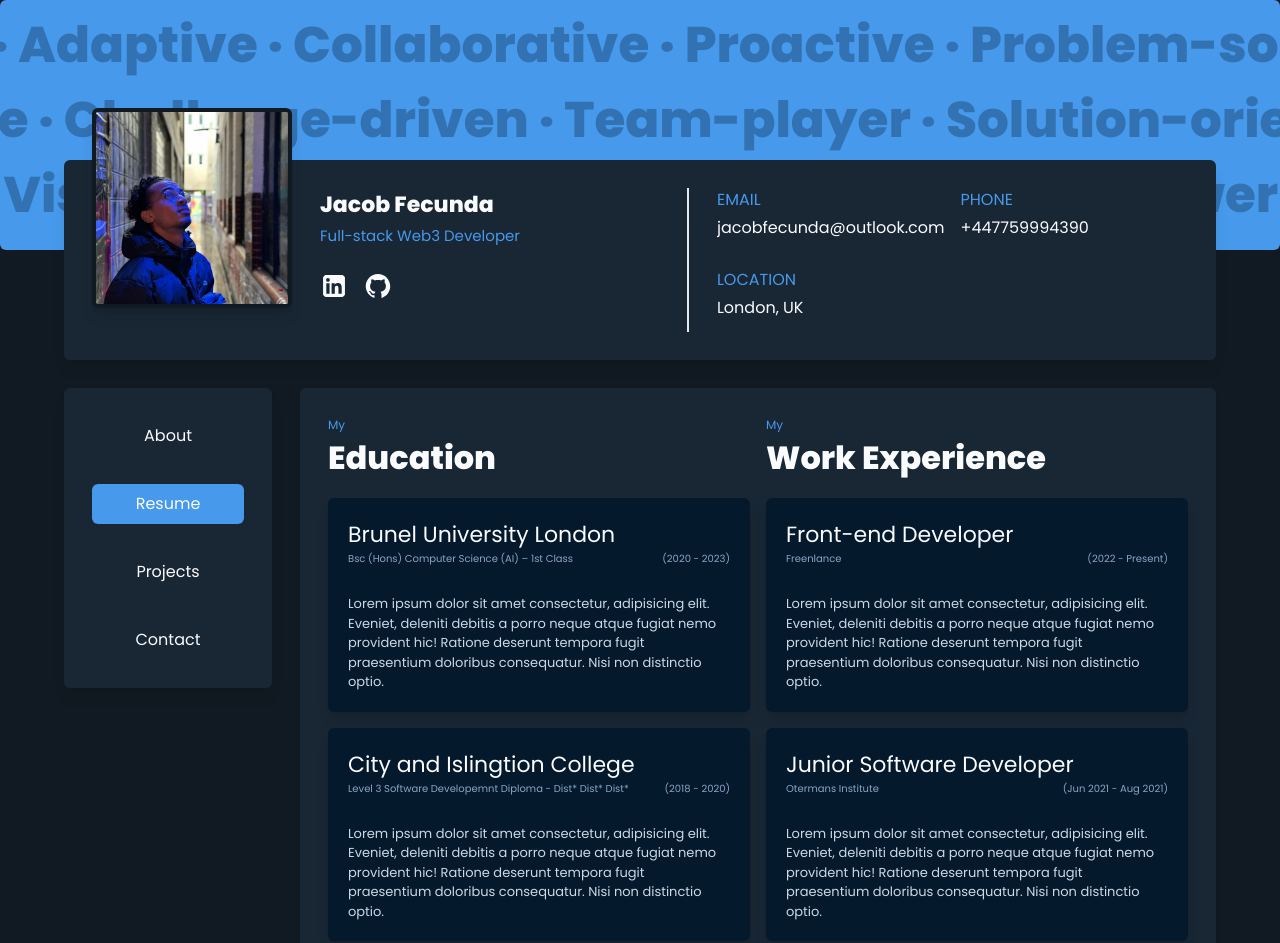
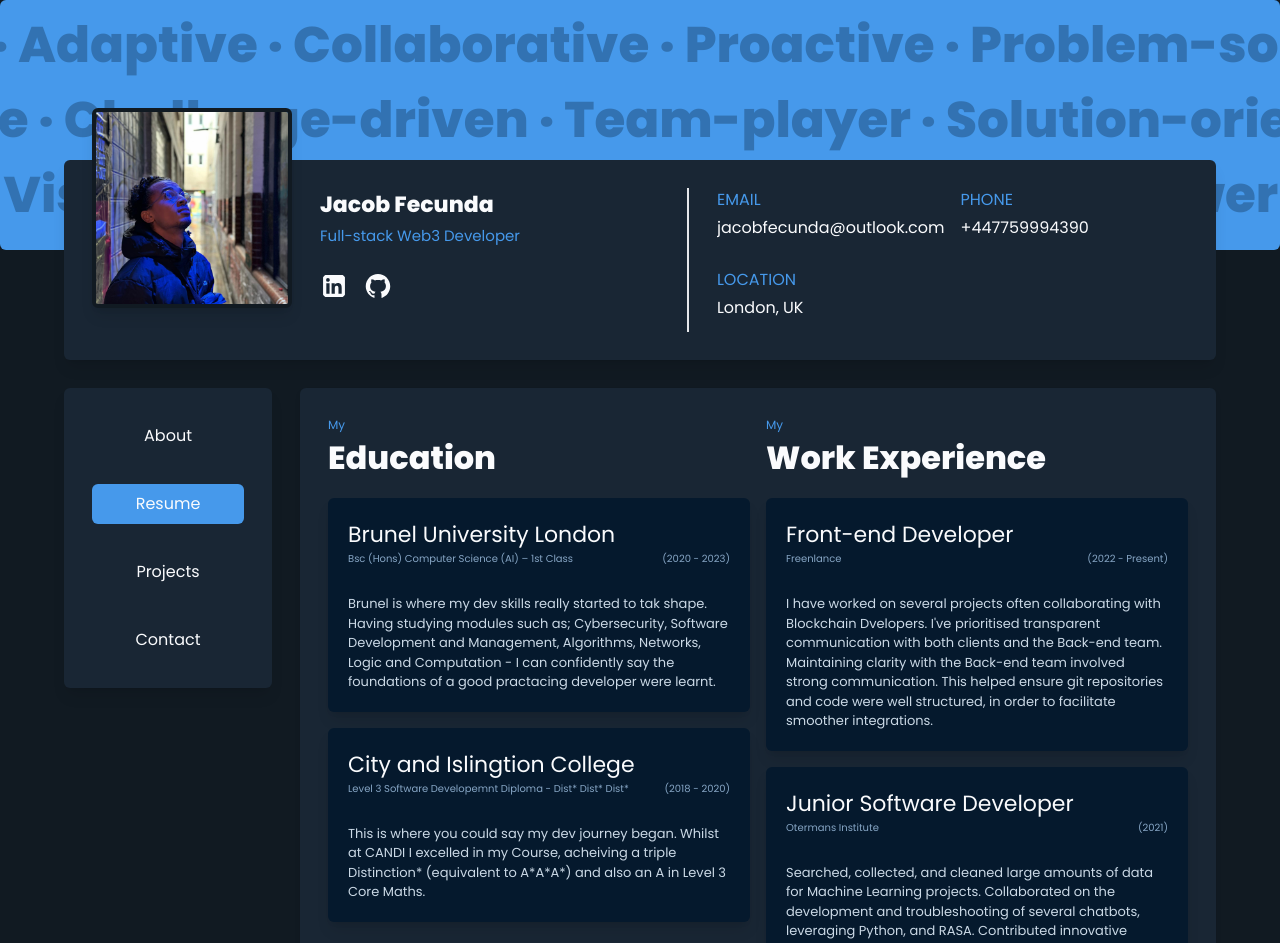
Before and after one commit to bg5fxp-JF/my-portfolio-v2, a Next.js app: page /resume in a window 1280 px wide. Shown: the top 943 px of the page. Built offline with nearby package versions, Linux system fonts and the light colour scheme.

Commit message:
small changes

```diff
--- a/src/app/resume/components/EducationCard.js
+++ b/src/app/resume/components/EducationCard.js
@@ -1,6 +1,6 @@
 export default function EducationCard({ school, qualification, date, desc }) {
 	return (
-		<div className="flex flex-col w-full gap-7  bg-primary-content p-5 rounded-md shadow-lg">
+		<div className="flex flex-col w-full gap-7 bg-primary-content p-5 rounded-md shadow-lg">
 			<div>
 				<h4 className="text-2xl text-copy">{school}</h4>
 				<div className="flex justify-between">
--- a/src/constants/index.js
+++ b/src/constants/index.js
@@ -68,13 +68,13 @@ export const education = [
 		school: "Brunel University London",
 		qualification: "Bsc (Hons) Computer Science (AI) – 1st Class",
 		date: "(2020 - 2023)",
-		desc: "Lorem ipsum dolor sit amet consectetur, adipisicing elit. Eveniet, deleniti debitis a porro neque atque fugiat nemo provident hic! Ratione deserunt tempora fugit praesentium doloribus consequatur. Nisi non distinctio optio.",
+		desc: "Brunel is where my dev skills really started to tak shape. Having studying modules such as; Cybersecurity, Software Development and Management, Algorithms, Networks, Logic and Computation - I can confidently say the foundations of a good practacing developer were learnt.",
 	},
 	{
 		school: "City and Islingtion College",
 		qualification: "Level 3 Software Developemnt Diploma - Dist* Dist* Dist*",
 		date: "(2018 - 2020)",
-		desc: "Lorem ipsum dolor sit amet consectetur, adipisicing elit. Eveniet, deleniti debitis a porro neque atque fugiat nemo provident hic! Ratione deserunt tempora fugit praesentium doloribus consequatur. Nisi non distinctio optio.",
+		desc: "This is where you could say my dev journey began. Whilst at CANDI I excelled in my Course, acheiving a triple Distinction* (equivalent to A*A*A*) and also an A in Level 3 Core Maths.",
 	},
 ];
 
@@ -83,19 +83,19 @@ export const workExperience = [
 		role: "Front-end Developer",
 		company: "Freenlance",
 		date: "(2022 - Present)",
-		desc: "Lorem ipsum dolor sit amet consectetur, adipisicing elit. Eveniet, deleniti debitis a porro neque atque fugiat nemo provident hic! Ratione deserunt tempora fugit praesentium doloribus consequatur. Nisi non distinctio optio.",
+		desc: "I have worked on several projects often collaborating with Blockchain Dvelopers. I've prioritised transparent communication with both clients and the Back-end team. Maintaining clarity with the Back-end team involved strong communication. This helped ensure git repositories and code were well structured, in order to facilitate smoother integrations.",
 	},
 	{
 		role: "Junior Software Developer",
 		company: "Otermans Institute",
-		date: "(Jun 2021 - Aug 2021)",
-		desc: "Lorem ipsum dolor sit amet consectetur, adipisicing elit. Eveniet, deleniti debitis a porro neque atque fugiat nemo provident hic! Ratione deserunt tempora fugit praesentium doloribus consequatur. Nisi non distinctio optio.",
+		date: "(2021)",
+		desc: "Searched, collected, and cleaned large amounts of data for Machine Learning projects.  Collaborated on the development and troubleshooting of several chatbots, leveraging Python, and RASA. Contributed innovative solutions for prototype projects using forward-thinking approaches.",
 	},
 	{
 		role: "Software Developer (Intern)",
 		company: "ARN.",
 		date: "(2020 - 2021)",
-		desc: "Lorem ipsum dolor sit amet consectetur, adipisicing elit. Eveniet, deleniti debitis a porro neque atque fugiat nemo provident hic! Ratione deserunt tempora fugit praesentium doloribus consequatur. Nisi non distinctio optio.",
+		desc: "Whilst working here I contributed to the development of ARN's first app. I demonstrated a collaborative and cooperative work ethic, actively participated in ideation meetings, offered creative solutions and strategies for company growth and developed games for the app using Unity.",
 	},
 ];
 
@@ -255,4 +255,28 @@ export const projectData = [
 			},
 		],
 	},
+	{
+		title: "My Portfolio (Old)",
+		type: "Front-end project",
+		description:
+			"This was my old portfolio site. Although I liked it, I decided it was time for a change and a site capable of showcasing my newest acheivements.",
+		src: "/images/projects/7.png",
+		link: "https://jf-portfolio.vercel.app",
+		color: "#000",
+		textColor: "#FFF",
+		tech: [
+			{
+				title: "Next JS",
+				link: "https://raw.githubusercontent.com/devicons/devicon/master/icons/nextjs/nextjs-original.svg",
+			},
+			{
+				title: "Typescript",
+				link: "https://www.vectorlogo.zone/logos/typescriptlang/typescriptlang-icon.svg",
+			},
+			{
+				title: "Tailwind CSS",
+				link: "https://www.vectorlogo.zone/logos/tailwindcss/tailwindcss-icon.svg",
+			},
+		],
+	},
 ];
```
Also changed, not shown: public/images/Hardhat.svg (added).
